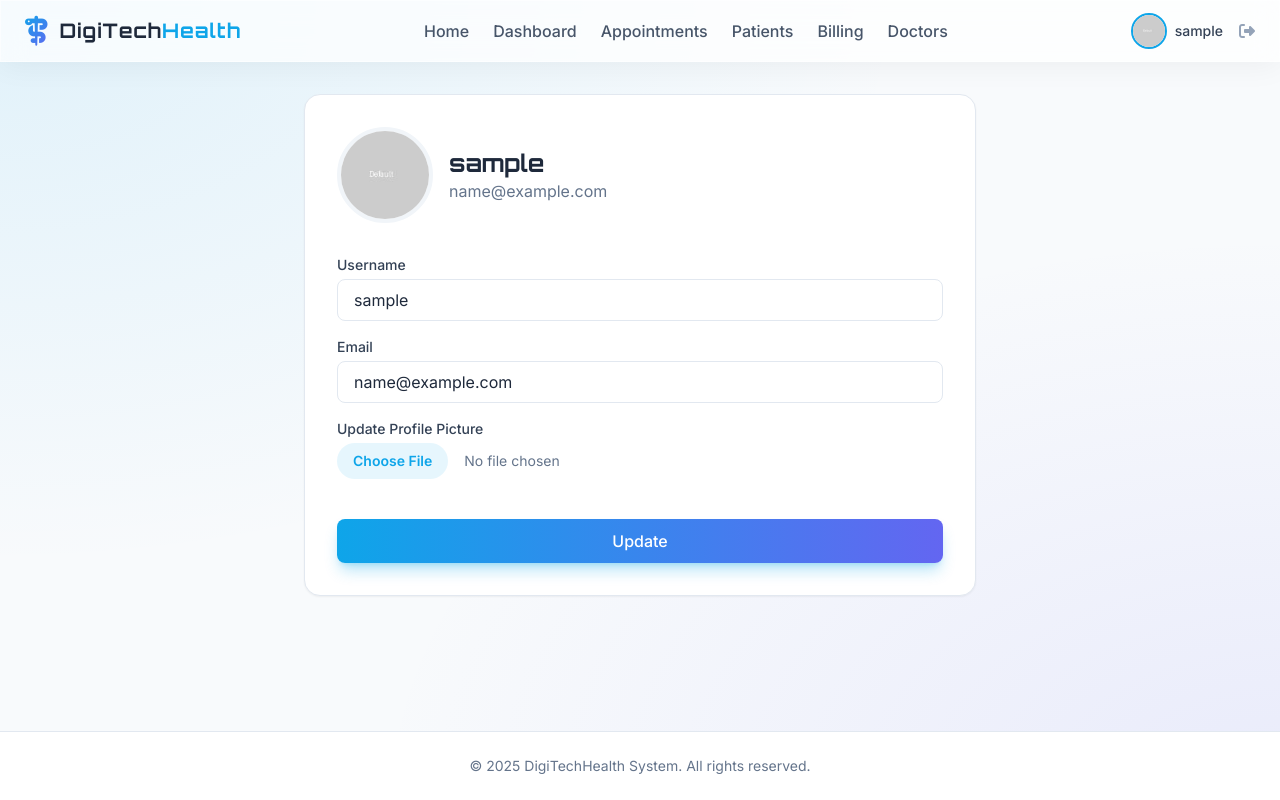
After one commit to Ratandeep-purohit/DigiTechHealth, a Flask app: page /account in a window 1280 px wide. The commit adds this page. Run offline with Flask 3, Linux system fonts and the light colour scheme; the visitor is signed in with stand-in values (Sample User, id 1); style sheets or scripts are compiled from the project's sources; some libraries are stand-ins or nearby versions.

Commit message:
Add upload photo module

```diff
--- /dev/null
+++ b/app/main/forms.py
@@ -0,0 +1,26 @@
+from flask_wtf import FlaskForm
+from flask_wtf.file import FileField, FileAllowed
+from wtforms import StringField, SubmitField
+from wtforms.validators import DataRequired, Length, Email, ValidationError
+from flask_login import current_user
+from app.models import User
+
+class UpdateAccountForm(FlaskForm):
+    username = StringField('Username',
+                           validators=[DataRequired(), Length(min=2, max=20)])
+    email = StringField('Email',
+                        validators=[DataRequired(), Email()])
+    picture = FileField('Update Profile Picture', validators=[FileAllowed(['jpg', 'png'])])
+    submit = SubmitField('Update')
+
+    def validate_username(self, username):
+        if username.data != current_user.username:
+            user = User.query.filter_by(username=username.data).first()
+            if user:
+                raise ValidationError('That username is taken. Please choose a different one.')
+
+    def validate_email(self, email):
+        if email.data != current_user.email:
+            user = User.query.filter_by(email=email.data).first()
+            if user:
+                raise ValidationError('That email is taken. Please choose a different one.')
--- a/app/main/routes.py
+++ b/app/main/routes.py
@@ -1,10 +1,14 @@
-from flask import render_template, jsonify
+from flask import render_template, request, flash, redirect, url_for, current_app, jsonify
 from app.main import main
+from app.main.forms import UpdateAccountForm
 from app.models import User, Patient, Appointment, Doctor, Invoice
 from app import db
 from sqlalchemy import func
 import datetime
-from flask_login import login_required
+import secrets
+import os
+from PIL import Image
+from flask_login import login_required, current_user
 
 @main.route("/")
 def index():
@@ -92,3 +96,36 @@ def dashboard_stats():
         'doctors': doctor_count,
         'revenue': int(revenue)
     })
+
+def save_picture(form_picture):
+    random_hex = secrets.token_hex(8)
+    _, f_ext = os.path.splitext(form_picture.filename)
+    picture_fn = random_hex + f_ext
+    picture_path = os.path.join(current_app.root_path, 'static/profile_pics', picture_fn)
+
+    output_size = (125, 125)
+    i = Image.open(form_picture)
+    i.thumbnail(output_size)
+    i.save(picture_path)
+
+    return picture_fn
+
+@main.route("/account", methods=['GET', 'POST'])
+@login_required
+def account():
+    form = UpdateAccountForm()
+    if form.validate_on_submit():
+        if form.picture.data:
+            picture_file = save_picture(form.picture.data)
+            current_user.image_file = picture_file
+        current_user.username = form.username.data
+        current_user.email = form.email.data
+        db.session.commit()
+        flash('Your account has been updated!', 'success')
+        return redirect(url_for('main.account'))
+    elif request.method == 'GET':
+        form.username.data = current_user.username
+        form.email.data = current_user.email
+    image_file = url_for('static', filename='profile_pics/' + current_user.image_file)
+    return render_template('main/account.html', title='Account',
+                           image_file=image_file, form=form)
--- a/app/templates/base.html
+++ b/app/templates/base.html
@@ -92,14 +92,16 @@
 
       <!-- User Menu -->
       <div class="flex items-center space-x-4">
-        <div class="flex items-center space-x-2">
-          <div class="h-8 w-8 rounded-full bg-gradient-to-r from-primary to-secondary p-[2px]">
-            <div class="h-full w-full rounded-full bg-white flex items-center justify-center">
-              <span class="text-xs font-bold text-slate-800">{{ current_user.username[0]|upper }}</span>
-            </div>
+        <a href="{{ url_for('main.account') }}" class="flex items-center space-x-2 group">
+          <div class="relative">
+            <img
+              class="h-9 w-9 rounded-full object-cover border-2 border-primary group-hover:border-secondary transition-colors"
+              src="{{ url_for('static', filename='profile_pics/' + current_user.image_file) }}"
+              alt="{{ current_user.username }}">
           </div>
-          <span class="hidden md:block font-medium text-sm">{{ current_user.username }}</span>
-        </div>
+          <span class="hidden md:block font-medium text-sm text-slate-700 group-hover:text-primary transition-colors">{{
+            current_user.username }}</span>
+        </a>
         <a href="{{ url_for('auth.logout') }}" class="text-slate-400 hover:text-red-500 transition-colors"
           title="Logout">
           <i class="fa-solid fa-right-from-bracket"></i>
--- a/app/templates/doctor/list.html
+++ b/app/templates/doctor/list.html
@@ -11,9 +11,9 @@
         class="glass rounded-2xl overflow-hidden group border border-slate-200 bg-white hover:shadow-xl transition-all">
         <div class="h-32 bg-gradient-to-br from-sky-50 to-indigo-50 relative">
             <div class="absolute -bottom-10 left-1/2 transform -translate-x-1/2">
-                <div
-                    class="h-20 w-20 rounded-full border-4 border-white bg-slate-100 flex items-center justify-center shadow-md">
-                    <i class="fa-solid fa-user-doctor text-3xl text-slate-400"></i>
+                <div class="h-20 w-20 rounded-full border-4 border-white shadow-md overflow-hidden">
+                    <img src="{{ url_for('static', filename='profile_pics/' + doctor.user.image_file) }}"
+                        alt="{{ doctor.user.username }}" class="h-full w-full object-cover">
                 </div>
             </div>
         </div>
--- a/app/templates/doctor/profile.html
+++ b/app/templates/doctor/profile.html
@@ -3,9 +3,9 @@
 <div class="flex justify-center">
     <div class="w-full max-w-xl glass rounded-2xl p-8 border border-slate-200 bg-white">
         <div class="text-center mb-8">
-            <div
-                class="h-24 w-24 rounded-full bg-slate-100 mx-auto flex items-center justify-center mb-4 text-4xl text-slate-400 border-4 border-white shadow-lg">
-                <i class="fa-solid fa-user-doctor"></i>
+            <div class="h-24 w-24 rounded-full mx-auto mb-4 border-4 border-white shadow-lg overflow-hidden">
+                <img src="{{ url_for('static', filename='profile_pics/' + current_user.image_file) }}"
+                    alt="{{ current_user.username }}" class="h-full w-full object-cover">
             </div>
             <h2 class="text-2xl font-display font-bold text-slate-800">{{ current_user.username }}</h2>
             <p class="text-slate-500 text-sm">{{ current_user.email }}</p>
--- /dev/null
+++ b/app/templates/main/account.html
@@ -0,0 +1,77 @@
+{% extends "base.html" %}
+{% block content %}
+<div class="max-w-2xl mx-auto">
+    <div class="bg-white rounded-2xl shadow-sm border border-slate-200 overflow-hidden">
+        <div class="p-8">
+            <div class="flex items-center space-x-4 mb-8">
+                <div class="relative">
+                    <img class="h-24 w-24 rounded-full object-cover border-4 border-slate-100" src="{{ image_file }}" alt="Profile Picture">
+                </div>
+                <div>
+                    <h2 class="text-2xl font-display font-bold text-slate-800">{{ current_user.username }}</h2>
+                    <p class="text-slate-500">{{ current_user.email }}</p>
+                </div>
+            </div>
+
+            <form method="POST" action="" enctype="multipart/form-data" class="space-y-6">
+                {{ form.hidden_tag() }}
+
+                <div class="space-y-4">
+                    <!-- Username -->
+                    <div>
+                        {{ form.username.label(class="block text-sm font-medium text-slate-700 mb-1") }}
+                        {% if form.username.errors %}
+                            {{ form.username(class="w-full px-4 py-2 rounded-lg border border-red-300 focus:ring-2 focus:ring-red-200 focus:border-red-400 outline-none transition-all") }}
+                            <div class="mt-1 text-sm text-red-600">
+                                {% for error in form.username.errors %}
+                                    <span>{{ error }}</span>
+                                {% endfor %}
+                            </div>
+                        {% else %}
+                            {{ form.username(class="w-full px-4 py-2 rounded-lg border border-slate-200 focus:ring-2 focus:ring-primary/20 focus:border-primary outline-none transition-all") }}
+                        {% endif %}
+                    </div>
+
+                    <!-- Email -->
+                    <div>
+                        {{ form.email.label(class="block text-sm font-medium text-slate-700 mb-1") }}
+                        {% if form.email.errors %}
+                            {{ form.email(class="w-full px-4 py-2 rounded-lg border border-red-300 focus:ring-2 focus:ring-red-200 focus:border-red-400 outline-none transition-all") }}
+                            <div class="mt-1 text-sm text-red-600">
+                                {% for error in form.email.errors %}
+                                    <span>{{ error }}</span>
+                                {% endfor %}
+                            </div>
+                        {% else %}
+                            {{ form.email(class="w-full px-4 py-2 rounded-lg border border-slate-200 focus:ring-2 focus:ring-primary/20 focus:border-primary outline-none transition-all") }}
+                        {% endif %}
+                    </div>
+
+                    <!-- Picture -->
+                    <div>
+                        {{ form.picture.label(class="block text-sm font-medium text-slate-700 mb-1") }}
+                        {{ form.picture(class="block w-full text-sm text-slate-500
+                            file:mr-4 file:py-2 file:px-4
+                            file:rounded-full file:border-0
+                            file:text-sm file:font-semibold
+                            file:bg-primary/10 file:text-primary
+                            hover:file:bg-primary/20
+                        ") }}
+                        {% if form.picture.errors %}
+                            <div class="mt-1 text-sm text-red-600">
+                                {% for error in form.picture.errors %}
+                                    <span>{{ error }}</span>
+                                {% endfor %}
+                            </div>
+                        {% endif %}
+                    </div>
+                </div>
+
+                <div class="pt-4">
+                    {{ form.submit(class="w-full bg-gradient-to-r from-primary to-secondary text-white font-medium py-2.5 rounded-lg shadow-lg shadow-primary/30 hover:shadow-xl hover:shadow-primary/40 transform hover:-translate-y-0.5 transition-all duration-200") }}
+                </div>
+            </form>
+        </div>
+    </div>
+</div>
+{% endblock %}
```
Also changed, not shown: app/static/profile_pics/2340410f9f25c383.jpg (added), app/static/profile_pics/default.jpg (added), instance/hms.db.
